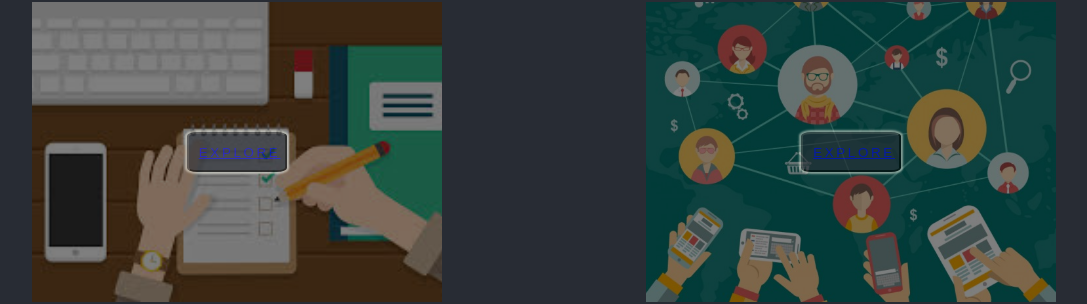
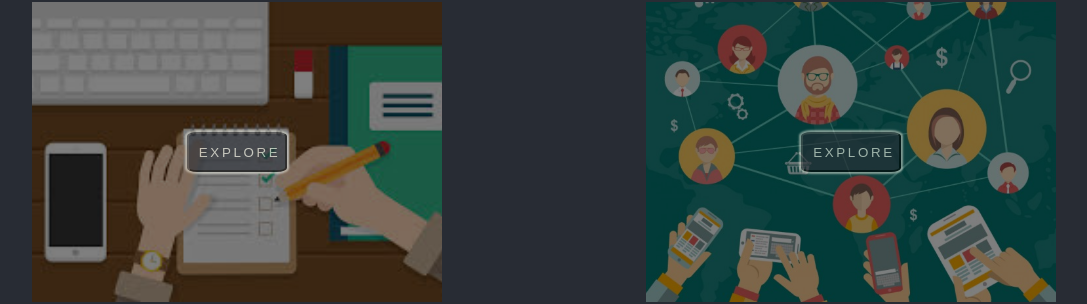
Before and after one commit to arsenbelarus/portfolio, a React (Create React App) app: page / in a window 1280 px wide. Shown: the part 2069-2373 px from the top of the page, without its empty margins (96-1183 px from the left). Built offline with nearby package versions, Linux system fonts and the light colour scheme.

Commit message:
minor design fixes

```diff
--- a/src/portfolio/specificPortfolio/SpecificPortfolio.module.css
+++ b/src/portfolio/specificPortfolio/SpecificPortfolio.module.css
@@ -46,6 +46,11 @@
     border-radius: 10%;
 }
 
+.specificPortfolioImageContainer a {
+    text-decoration: none;
+    color: ivory;
+}
+
 .specificPortfolioImageContainer .btn:hover {
     opacity: 1;
     cursor: pointer;
--- a/src/upButton/UpButton.tsx
+++ b/src/upButton/UpButton.tsx
@@ -4,6 +4,7 @@ import {Link} from "react-scroll"
 
 export const UpButton = () => {
   return (
+
   <Link
     to="main"
     offset={0}
```
Lines whose indentation alone changed are shown as unchanged.
